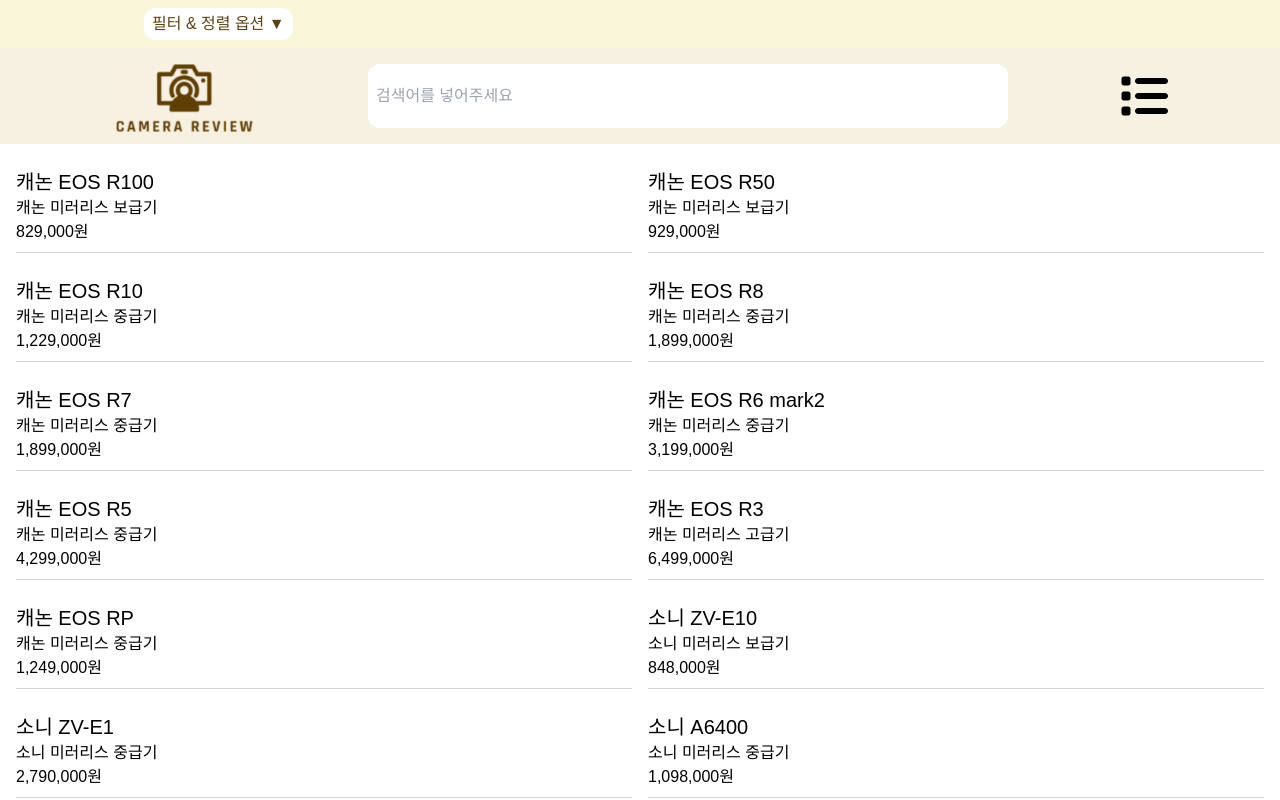
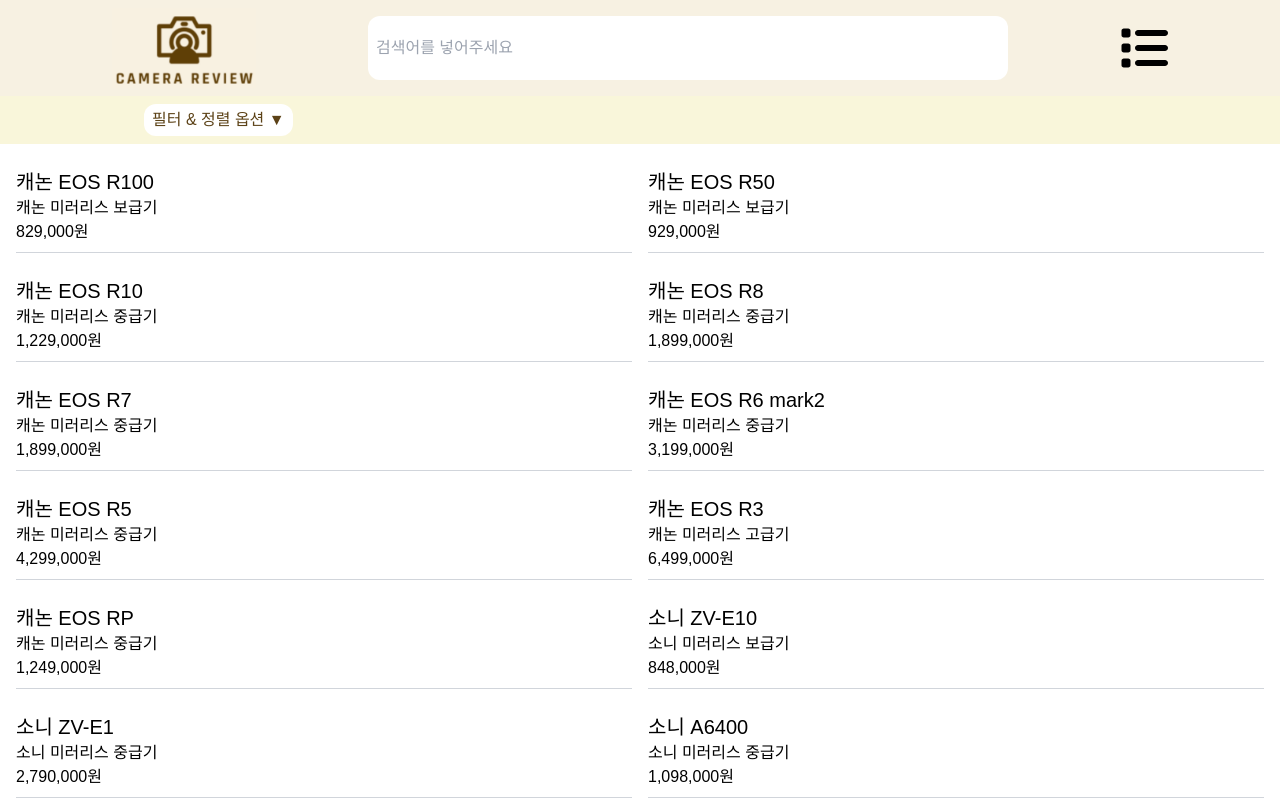
Before and after one commit to KittelLee/CameraReview, a React (Vite) app: page / in a window 1280 px wide. Shown: the top 800 px of the page. Built offline with nearby package versions, Linux system fonts and the light colour scheme; data requests are answered from the project's data file.

Commit message:
Fix: Navbar 위치변경

```diff
--- a/src/App.tsx
+++ b/src/App.tsx
@@ -4,7 +4,6 @@
 import { Review } from "./types/Review";
 import { Route, Routes } from "react-router-dom";
 import DetailPage from "./pages/Detail";
-import Navbar from "./components/Navbar";
 
 function App() {
   const [reviews, setReviews] = useState<Review[]>([]);
@@ -79,9 +78,8 @@
 
   return (
     <div className="App">
-      <Navbar onApplyFilters={handleApplyFilters} />
       <Routes>
-        <Route path="/" element={<Home data={filteredReviews} />} />
+        <Route path="/" element={<Home data={filteredReviews} onApplyFilters={handleApplyFilters} />} />
         <Route path="/detail/:id" element={<DetailPage />} />
       </Routes>
     </div>
--- a/src/pages/Home.tsx
+++ b/src/pages/Home.tsx
@@ -3,12 +3,14 @@
 import ListView from "../components/ListView";
 import CardView from "../components/CardView";
 import { Review } from "../types/Review";
+import Navbar from "../components/Navbar";
 
 interface HomeProps {
   data: Review[];
+  onApplyFilters: (filters: string[], sortOption: string) => void;
 }
 
-function Home({ data }: HomeProps) {
+function Home({ data, onApplyFilters }: HomeProps) {
   const [viewMode, setViewMode] = useState("list");
   const [searchTerm, setSearchTerm] = useState("");
 
@@ -27,6 +29,7 @@
   return (
     <div>
       <Header handleIconSwitch={handleIconSwitch} handleSearch={handleSearch} />
+      <Navbar onApplyFilters={onApplyFilters} />
       <div className="p-4">
         {viewMode === "list" ? (
           <ListView data={filteredData} searchTerm={searchTerm || ""} />
```
